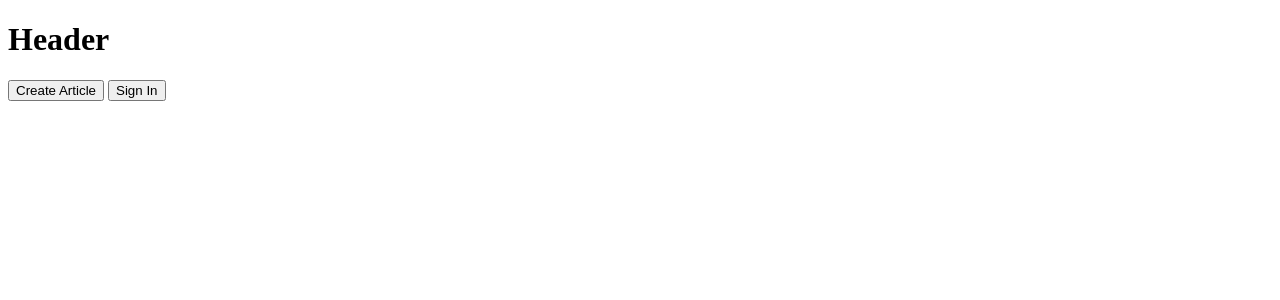
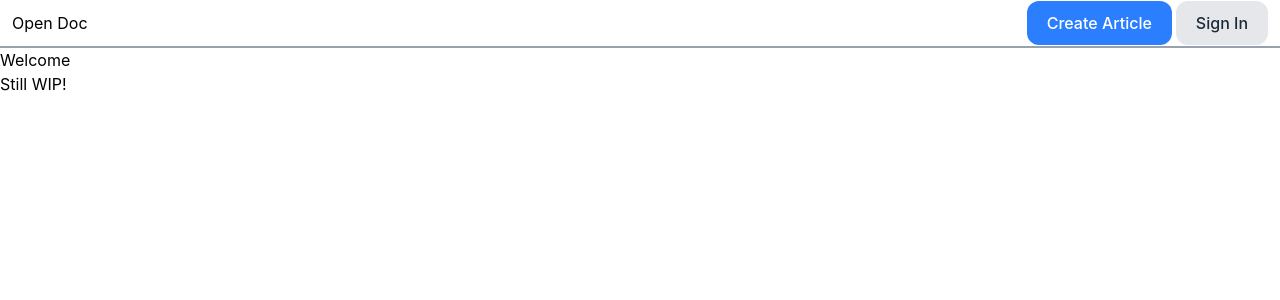
Before and after one commit to Ga-Alves/open-doc, a React (Vite) app in the folder web-client/: page / in a window 1280 px wide. Shown: the top 300 px of the page. Built offline with nearby package versions, Linux system fonts and the light colour scheme; no server answers.

Commit message:
feat: :lipstick: setup tailwind + simple layout

```diff
--- a/web-client/index.html
+++ b/web-client/index.html
@@ -4,6 +4,7 @@
     <meta charset="UTF-8" />
     <link rel="icon" type="image/svg+xml" href="/vite.svg" />
     <meta name="viewport" content="width=device-width, initial-scale=1.0" />
+    <link href="./style.css" rel="stylesheet">
     <title>Open Doc</title>
   </head>
   <body>
--- a/web-client/package.json
+++ b/web-client/package.json
@@ -11,11 +11,15 @@
     "openapi-ts": "openapi-ts"
   },
   "dependencies": {
+    "@tailwindcss/vite": "^4.3.3",
     "@tanstack/react-query": "^5.94.5",
     "@tanstack/react-query-devtools": "^5.94.5",
     "react": "^19.2.0",
     "react-dom": "^19.2.0",
-    "react-router": "^7.13.1"
+    "react-router": "^7.13.1",
+    "tailwind-merge": "^3.6.0",
+    "tailwind-variants": "^3.2.2",
+    "tailwindcss": "^4.3.3"
   },
   "devDependencies": {
     "@eslint/js": "^9.39.1",
--- a/web-client/src/pages/private/create-article/create-article.tsx
+++ b/web-client/src/pages/private/create-article/create-article.tsx
@@ -1,24 +1,17 @@
-import { useNavigate } from "react-router";
+import { getArticlesOptions } from "@/api-client/@tanstack/react-query.gen";
+import Button from "@/shared/components/button/Button";
+import Layout from "@/shared/layout/layout";
+import { useQuery } from "@tanstack/react-query";
 import useCreateArticle from "./hooks/use-create-article";
-import { OPEN_DOCS_ROUTE } from "@/utils/constants";
-import { useQuery } from "@tanstack/react-query";
-import { getArticlesOptions } from "@/api-client/@tanstack/react-query.gen";
 
 export default function CreateArticle() {
   const { title, setTitle, content, setContent, submitForm } =
     useCreateArticle();
 
   const { data } = useQuery(getArticlesOptions());
-
-  const navigate = useNavigate();
   return (
-    <div>
-      <h1>WIP</h1>
-
+    <Layout>
       <p>Lets create an article!</p>
-      <button onClick={() => navigate(OPEN_DOCS_ROUTE.HOME)}>
-        Go Back to Home.
-      </button>
       <input
         type="text"
         value={title}
@@ -31,17 +24,17 @@ export default function CreateArticle() {
         placeholder="Content"
         onChange={(e) => setContent(e.target.value)}
       />
-      <button onClick={submitForm}> Submit</button>
+      <Button onClick={submitForm}> Submit</Button>
 
       <div>
         {data?.map((article) => (
           <div key={article.id}>
             <h1>{article.title}</h1>
-            <caption>{article.createdAt}</caption>
+            <span>{article.createdAt}</span>
             <p>{article.content}</p>
           </div>
         ))}
       </div>
-    </div>
+    </Layout>
   );
 }
--- a/web-client/src/pages/public/home/home.tsx
+++ b/web-client/src/pages/public/home/home.tsx
@@ -1,21 +1,12 @@
-import { OPEN_DOCS_PRIVATE_ROUTE, OPEN_DOCS_ROUTE } from "@/utils/constants";
-import { useNavigate } from "react-router";
+import Layout from "@/shared/layout/layout";
 
 function Home() {
-  const navigate = useNavigate();
 
   return (
-    <div>
-      <header>
-        <h1>Header</h1>{" "}
-        <button onClick={() => navigate(OPEN_DOCS_PRIVATE_ROUTE.CREATE_ARTICLE)}>
-          Create Article
-        </button>{" "}
-        <button onClick={() => navigate(OPEN_DOCS_ROUTE.SIGN_IN)}>
-          Sign In
-        </button>{" "}
-      </header>
-    </div>
+    <Layout>
+      <h1>Welcome</h1>
+      <p>Still WIP!</p>
+    </Layout>
   );
 }
 
--- a/web-client/src/pages/public/sign-in/sign-in.tsx
+++ b/web-client/src/pages/public/sign-in/sign-in.tsx
@@ -1,20 +1,15 @@
-import { useNavigate } from "react-router";
+import Button from "@/shared/components/button/Button";
+import Layout from "@/shared/layout/layout";
 import useSignIn from "./hooks/use-sign-in";
-import { OPEN_DOCS_ROUTE } from "@/utils/constants";
 
 export default function SignIn() {
   const { changeEmail, changePassword, formState, submitForm } = useSignIn();
-  const navigate = useNavigate();
 
   return (
-    <div>
-      <h1>Sign-in</h1>
+    <Layout>
+      <h1>Sign-in Page</h1>
 
-      <button onClick={() => navigate(OPEN_DOCS_ROUTE.HOME)}>
-        Go Back Home
-      </button>
-
-      <div>
+      <div className="flex flex-col gap-2">
         <input
           type="email"
           name="user-email"
@@ -29,8 +24,10 @@ export default function SignIn() {
           value={formState.password}
           onChange={(e) => changePassword(e.target.value)}
         />
-        <button onClick={submitForm}>Sign in</button>
+        <Button variant="primary" onClick={submitForm}>
+          Sign in
+        </Button>
       </div>
-    </div>
+    </Layout>
   );
 }
--- /dev/null
+++ b/web-client/src/shared/components/button/Button.tsx
@@ -0,0 +1,44 @@
+import type { ReactNode } from "react";
+import { tv } from "tailwind-variants";
+
+type ButtonProps = {
+  onClick?: () => void;
+  children: ReactNode;
+  variant?: 'primary' | 'secondary';
+  size?: 'sm' | 'md' | 'lg';
+};
+
+export default function Button(props: ButtonProps) {
+  const { onClick, children, variant = 'primary', size = 'md' } = props;
+
+  const button = tv({
+    base: "hover:cursor-pointer transition-all duration-200 font-medium w-fit",
+    variants: {
+      color: {
+        primary: "bg-blue-500 text-white hover:bg-blue-600 active:bg-blue-700",
+        secondary: "bg-gray-200 text-gray-800 hover:bg-gray-300 active:bg-gray-400",
+      },
+      size: {
+        sm: "px-3 py-1.5 text-sm rounded-lg",
+        md: "px-5 py-2.5 text-base rounded-xl",
+        lg: "px-7 py-3.5 text-lg rounded-2xl",
+      },
+      disabled: {
+        true: "opacity-50 cursor-not-allowed pointer-events-none",
+      }
+    },
+    defaultVariants: {
+      color: "primary",
+      size: "md",
+    }
+  });
+
+  return (
+    <button
+      className={button({ color: variant, size })}
+      onClick={onClick}
+    >
+      {children}
+    </button>
+  );
+}
--- /dev/null
+++ b/web-client/src/shared/layout/header.tsx
@@ -0,0 +1,28 @@
+import { OPEN_DOCS_PRIVATE_ROUTE, OPEN_DOCS_ROUTE } from "@/utils/constants";
+import { useNavigate } from "react-router";
+import Button from "../components/button/Button";
+
+export default function Header() {
+  const navigate = useNavigate();
+
+  return (
+    <header className="flex border-b-2 border-gray-400 h-12 justify-between items-center p-3">
+      <a href="/">Open Doc</a>
+
+      <div className="flex gap-1">
+        <Button
+          variant="primary"
+          onClick={() => navigate(OPEN_DOCS_PRIVATE_ROUTE.CREATE_ARTICLE)}
+        >
+          Create Article
+        </Button>
+        <Button
+          variant="secondary"
+          onClick={() => navigate(OPEN_DOCS_ROUTE.SIGN_IN)}
+        >
+          Sign In
+        </Button>{" "}
+      </div>
+    </header>
+  );
+}
--- /dev/null
+++ b/web-client/src/shared/layout/layout.tsx
@@ -0,0 +1,16 @@
+import type { ReactNode } from "react";
+import Header from "./header";
+
+type LayoutProps = {
+  children: ReactNode;
+};
+
+export default function Layout(props: LayoutProps) {
+  const { children } = props;
+  return (
+    <div>
+      <Header />
+      <main>{children}</main>
+    </div>
+  );
+}
--- /dev/null
+++ b/web-client/style.css
@@ -0,0 +1 @@
+@import "tailwindcss";
--- a/web-client/vite.config.ts
+++ b/web-client/vite.config.ts
@@ -1,10 +1,11 @@
 import { defineConfig } from "vite";
 import path from "path";
 import react from "@vitejs/plugin-react";
+import tailwindcss from "@tailwindcss/vite";
 
 // https://vite.dev/config/
 export default defineConfig({
-  plugins: [react()],
+  plugins: [react(), tailwindcss()],
   resolve: {
     alias: {
       "@": path.resolve(__dirname, "./src"),
```
Also changed, not shown: 1 other file (tests, documents, lock files or other folders).
